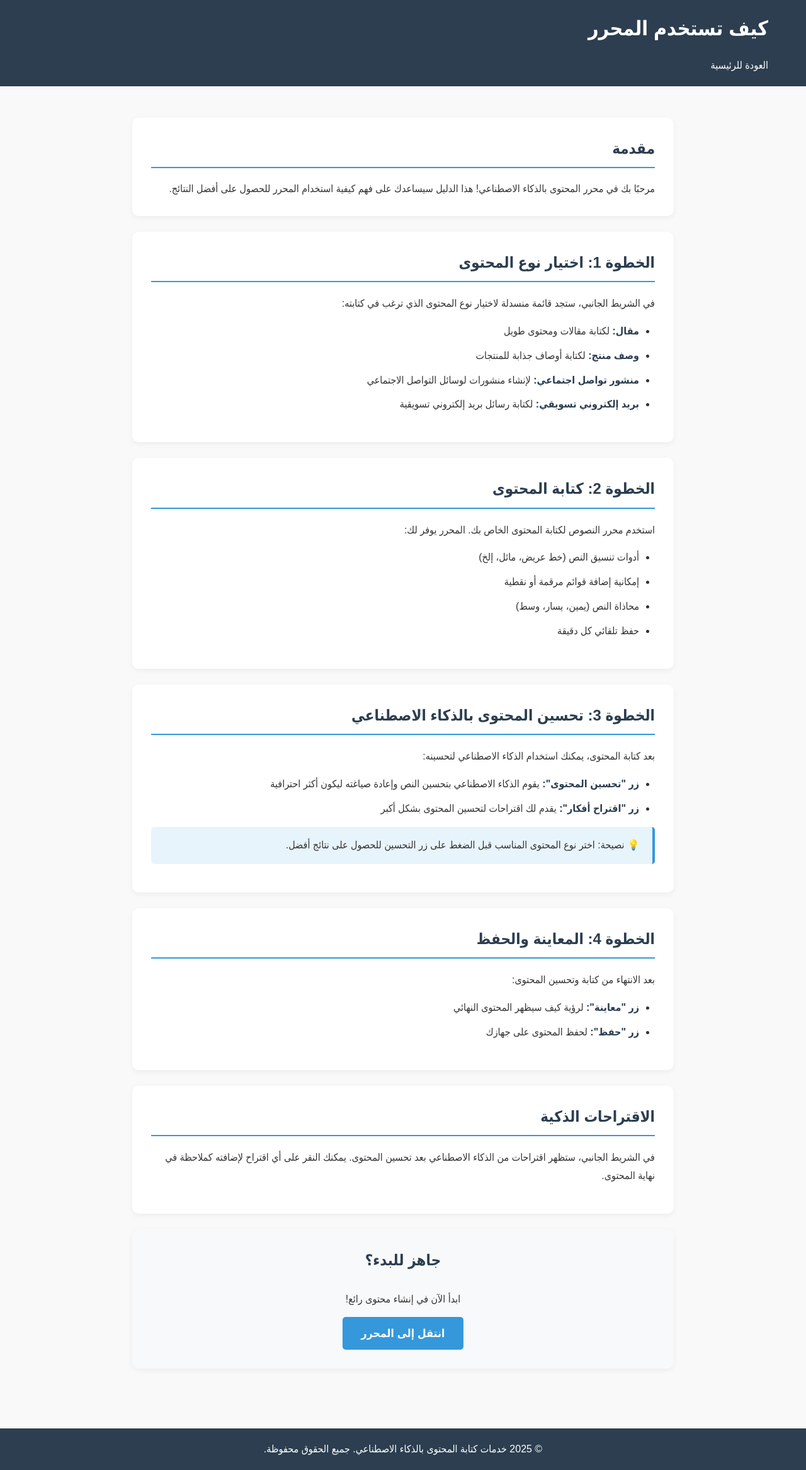
After one commit to Abdualzizsm/cors, a Flask app: page /help in a window 1280 px wide. The commit adds this page. Shown: the whole page at 63% size. Run offline with Flask 2, Linux system fonts and the light colour scheme.

Commit message:
Add Help page (كيف تستخدم المحرر) to explain how to use the editor
Co-authored-by: Abdualzizsm <166231469+Abdualzizsm@users.noreply.github.com>

```diff
--- a/app.py
+++ b/app.py
@@ -20,6 +20,11 @@ def index():
 @app.route('/editor')
 def editor():
     return render_template('editor.html')
+
+# صفحة المساعدة - كيف تستخدم المحرر
+@app.route('/help')
+def help_page():
+    return render_template('help.html')
 
 # واجهة برمجة لتلقي المحتوى المكتوب وإرساله للذكاء الاصطناعي
 @app.route('/api/generate-content', methods=['POST'])
--- /dev/null
+++ b/static/css/help.css
@@ -0,0 +1,77 @@
+/* تنسيقات صفحة المساعدة */
+
+.help-container {
+    max-width: 900px;
+    margin: 0 auto;
+    padding: 20px;
+}
+
+.help-section {
+    background-color: white;
+    border-radius: 10px;
+    padding: 30px;
+    margin-bottom: 25px;
+    box-shadow: 0 3px 10px rgba(0, 0, 0, 0.05);
+}
+
+.help-section h2 {
+    color: #2c3e50;
+    margin-bottom: 20px;
+    padding-bottom: 10px;
+    border-bottom: 2px solid #3498db;
+}
+
+.help-content {
+    line-height: 1.8;
+}
+
+.help-content p {
+    margin-bottom: 15px;
+}
+
+.help-content ul {
+    margin: 15px 0;
+    padding-right: 25px;
+}
+
+.help-content li {
+    margin-bottom: 10px;
+}
+
+.help-content li strong {
+    color: #2c3e50;
+}
+
+.note {
+    background-color: #e8f4fc;
+    border-right: 4px solid #3498db;
+    padding: 15px 20px;
+    border-radius: 5px;
+    margin-top: 15px;
+}
+
+.cta-section {
+    text-align: center;
+    background-color: #f8f9fa;
+}
+
+.cta-section h2 {
+    border-bottom: none;
+}
+
+.cta-section .btn-primary {
+    margin-top: 15px;
+    padding: 12px 30px;
+    font-size: 1.1rem;
+}
+
+/* تصميم متجاوب */
+@media (max-width: 768px) {
+    .help-container {
+        padding: 10px;
+    }
+
+    .help-section {
+        padding: 20px;
+    }
+}
--- a/static/css/main.css
+++ b/static/css/main.css
@@ -39,6 +39,16 @@ header .nav-link {
     text-decoration: none;
     margin-top: 10px;
     display: inline-block;
+}
+
+.header-links {
+    display: flex;
+    gap: 20px;
+    margin-top: 10px;
+}
+
+.header-links .nav-link {
+    margin-top: 0;
 }
 
 /* الأزرار */
@@ -141,6 +151,18 @@ header .nav-link {
     padding: 12px 30px;
 }
 
+.cta-buttons {
+    display: flex;
+    gap: 15px;
+    justify-content: center;
+    flex-wrap: wrap;
+    margin-top: 20px;
+}
+
+.cta-buttons .btn-secondary {
+    margin-top: 0;
+}
+
 /* التذييل */
 footer {
     background-color: #2c3e50;
--- a/templates/editor.html
+++ b/templates/editor.html
@@ -13,7 +13,10 @@
     <header>
         <div class="container">
             <h1>محرر المحتوى</h1>
-            <a href="/" class="nav-link">العودة للرئيسية</a>
+            <div class="header-links">
+                <a href="/help" class="nav-link">كيف أستخدم المحرر؟</a>
+                <a href="/" class="nav-link">العودة للرئيسية</a>
+            </div>
         </div>
     </header>
 
--- /dev/null
+++ b/templates/help.html
@@ -0,0 +1,95 @@
+<!DOCTYPE html>
+<html lang="ar" dir="rtl">
+<head>
+    <meta charset="UTF-8">
+    <meta name="viewport" content="width=device-width, initial-scale=1.0">
+    <title>كيف تستخدم المحرر - خدمات كتابة المحتوى بالذكاء الاصطناعي</title>
+    <link rel="stylesheet" href="{{ url_for('static', filename='css/main.css') }}">
+    <link rel="stylesheet" href="{{ url_for('static', filename='css/help.css') }}">
+</head>
+<body>
+    <header>
+        <div class="container">
+            <h1>كيف تستخدم المحرر</h1>
+            <a href="/" class="nav-link">العودة للرئيسية</a>
+        </div>
+    </header>
+
+    <main class="container help-container">
+        <section class="help-section">
+            <h2>مقدمة</h2>
+            <p>مرحبًا بك في محرر المحتوى بالذكاء الاصطناعي! هذا الدليل سيساعدك على فهم كيفية استخدام المحرر للحصول على أفضل النتائج.</p>
+        </section>
+
+        <section class="help-section">
+            <h2>الخطوة 1: اختيار نوع المحتوى</h2>
+            <div class="help-content">
+                <p>في الشريط الجانبي، ستجد قائمة منسدلة لاختيار نوع المحتوى الذي ترغب في كتابته:</p>
+                <ul>
+                    <li><strong>مقال:</strong> لكتابة مقالات ومحتوى طويل</li>
+                    <li><strong>وصف منتج:</strong> لكتابة أوصاف جذابة للمنتجات</li>
+                    <li><strong>منشور تواصل اجتماعي:</strong> لإنشاء منشورات لوسائل التواصل الاجتماعي</li>
+                    <li><strong>بريد إلكتروني تسويقي:</strong> لكتابة رسائل بريد إلكتروني تسويقية</li>
+                </ul>
+            </div>
+        </section>
+
+        <section class="help-section">
+            <h2>الخطوة 2: كتابة المحتوى</h2>
+            <div class="help-content">
+                <p>استخدم محرر النصوص لكتابة المحتوى الخاص بك. المحرر يوفر لك:</p>
+                <ul>
+                    <li>أدوات تنسيق النص (خط عريض، مائل، إلخ)</li>
+                    <li>إمكانية إضافة قوائم مرقمة أو نقطية</li>
+                    <li>محاذاة النص (يمين، يسار، وسط)</li>
+                    <li>حفظ تلقائي كل دقيقة</li>
+                </ul>
+            </div>
+        </section>
+
+        <section class="help-section">
+            <h2>الخطوة 3: تحسين المحتوى بالذكاء الاصطناعي</h2>
+            <div class="help-content">
+                <p>بعد كتابة المحتوى، يمكنك استخدام الذكاء الاصطناعي لتحسينه:</p>
+                <ul>
+                    <li><strong>زر "تحسين المحتوى":</strong> يقوم الذكاء الاصطناعي بتحسين النص وإعادة صياغته ليكون أكثر احترافية</li>
+                    <li><strong>زر "اقتراح أفكار":</strong> يقدم لك اقتراحات لتحسين المحتوى بشكل أكبر</li>
+                </ul>
+                <p class="note">💡 نصيحة: اختر نوع المحتوى المناسب قبل الضغط على زر التحسين للحصول على نتائج أفضل.</p>
+            </div>
+        </section>
+
+        <section class="help-section">
+            <h2>الخطوة 4: المعاينة والحفظ</h2>
+            <div class="help-content">
+                <p>بعد الانتهاء من كتابة وتحسين المحتوى:</p>
+                <ul>
+                    <li><strong>زر "معاينة":</strong> لرؤية كيف سيظهر المحتوى النهائي</li>
+                    <li><strong>زر "حفظ":</strong> لحفظ المحتوى على جهازك</li>
+                </ul>
+            </div>
+        </section>
+
+        <section class="help-section">
+            <h2>الاقتراحات الذكية</h2>
+            <div class="help-content">
+                <p>في الشريط الجانبي، ستظهر اقتراحات من الذكاء الاصطناعي بعد تحسين المحتوى. يمكنك النقر على أي اقتراح لإضافته كملاحظة في نهاية المحتوى.</p>
+            </div>
+        </section>
+
+        <section class="help-section cta-section">
+            <h2>جاهز للبدء؟</h2>
+            <p>ابدأ الآن في إنشاء محتوى رائع!</p>
+            <a href="/editor" class="btn-primary">انتقل إلى المحرر</a>
+        </section>
+    </main>
+
+    <footer>
+        <div class="container">
+            <p>&copy; 2025 خدمات كتابة المحتوى بالذكاء الاصطناعي. جميع الحقوق محفوظة.</p>
+        </div>
+    </footer>
+
+    <script src="{{ url_for('static', filename='js/main.js') }}"></script>
+</body>
+</html>
--- a/templates/index.html
+++ b/templates/index.html
@@ -46,7 +46,10 @@
         <section class="cta">
             <h2>جاهز للبدء؟</h2>
             <p>ابدأ في إنشاء محتوى رائع الآن</p>
-            <a href="/editor" class="btn-secondary">اذهب إلى المحرر</a>
+            <div class="cta-buttons">
+                <a href="/editor" class="btn-secondary">اذهب إلى المحرر</a>
+                <a href="/help" class="btn-secondary">كيف تستخدم المحرر؟</a>
+            </div>
         </section>
     </main>
 
```
